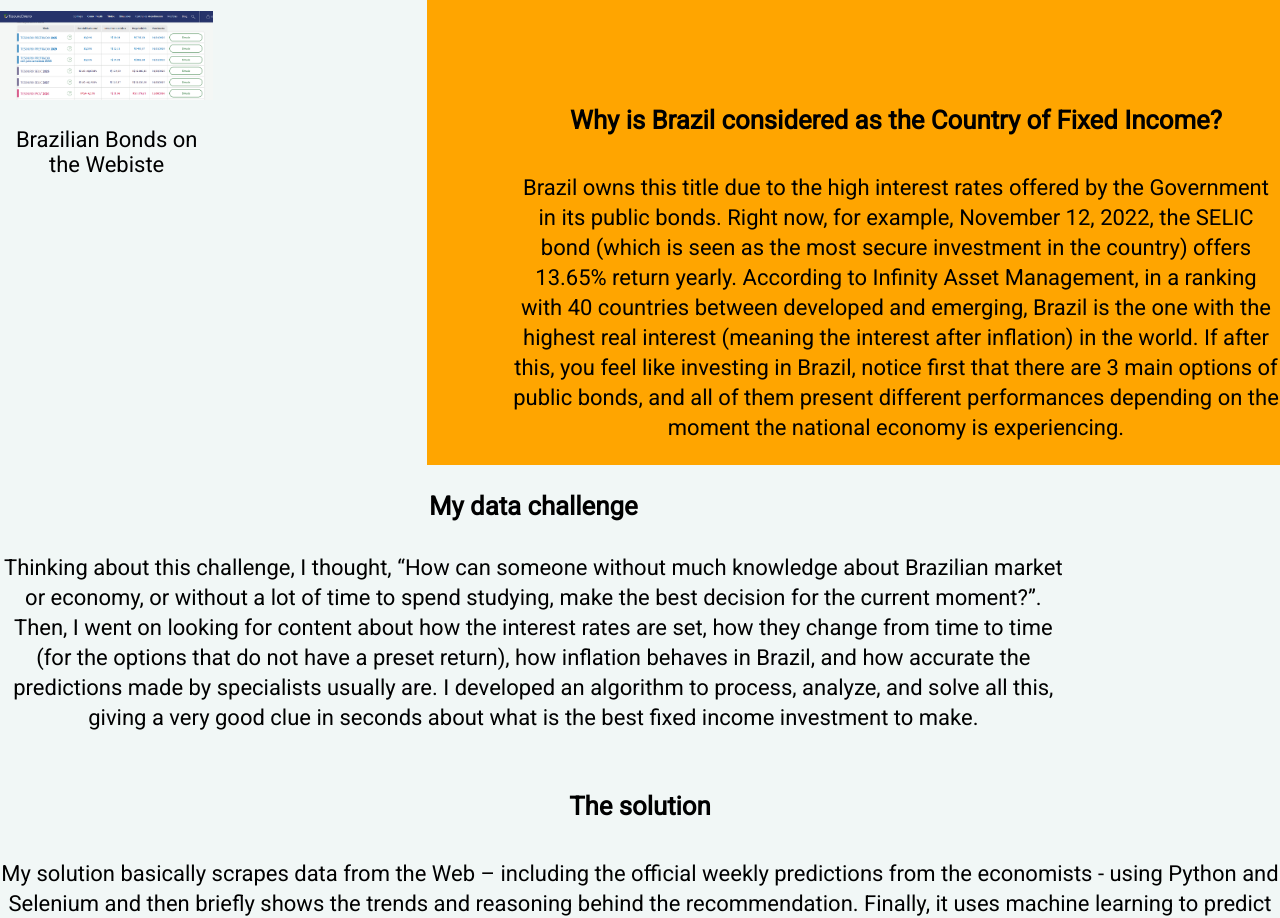
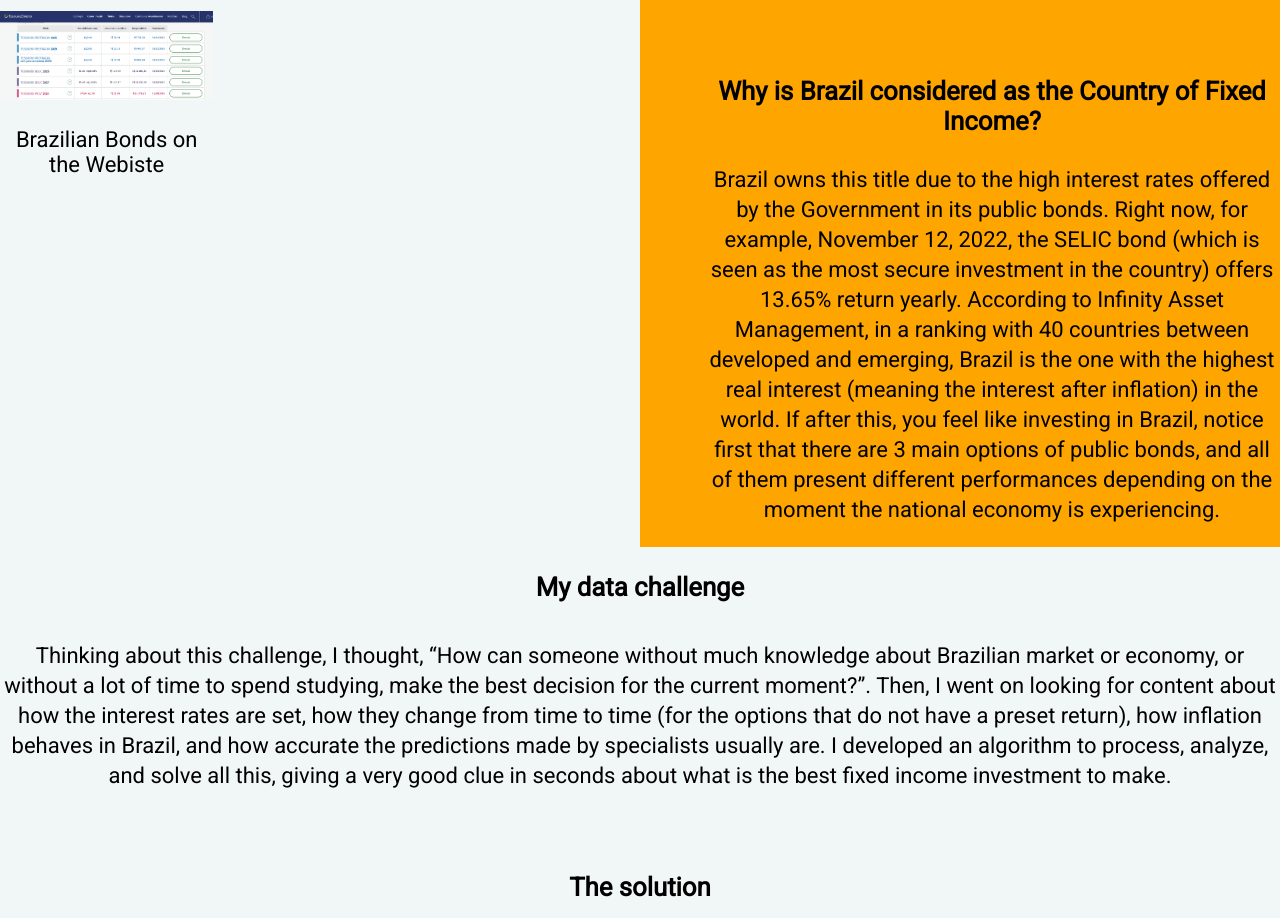
Before and after one commit to BillyVini/wdd130, a plain HTML site: page portfolio/br-fixed-income.html in a window 1280 px wide. Shown: the part 128-1046 px from the top of the page. Drawn offline with Linux system fonts and the light colour scheme.

Commit message:
fixing a bit more

```diff
--- a/portfolio/styles/style.css
+++ b/portfolio/styles/style.css
@@ -159,11 +159,12 @@ h3{
 .br-grid .context{
     grid-row: 1;
     background-color: orange;
-    grid-column: 3/7;
+    grid-column: 4/7;
 }
 
 .br-grid .problem{
     grid-row: 2;
+    grid-column: 1/7;
     width: 100%;
 
 }
```
